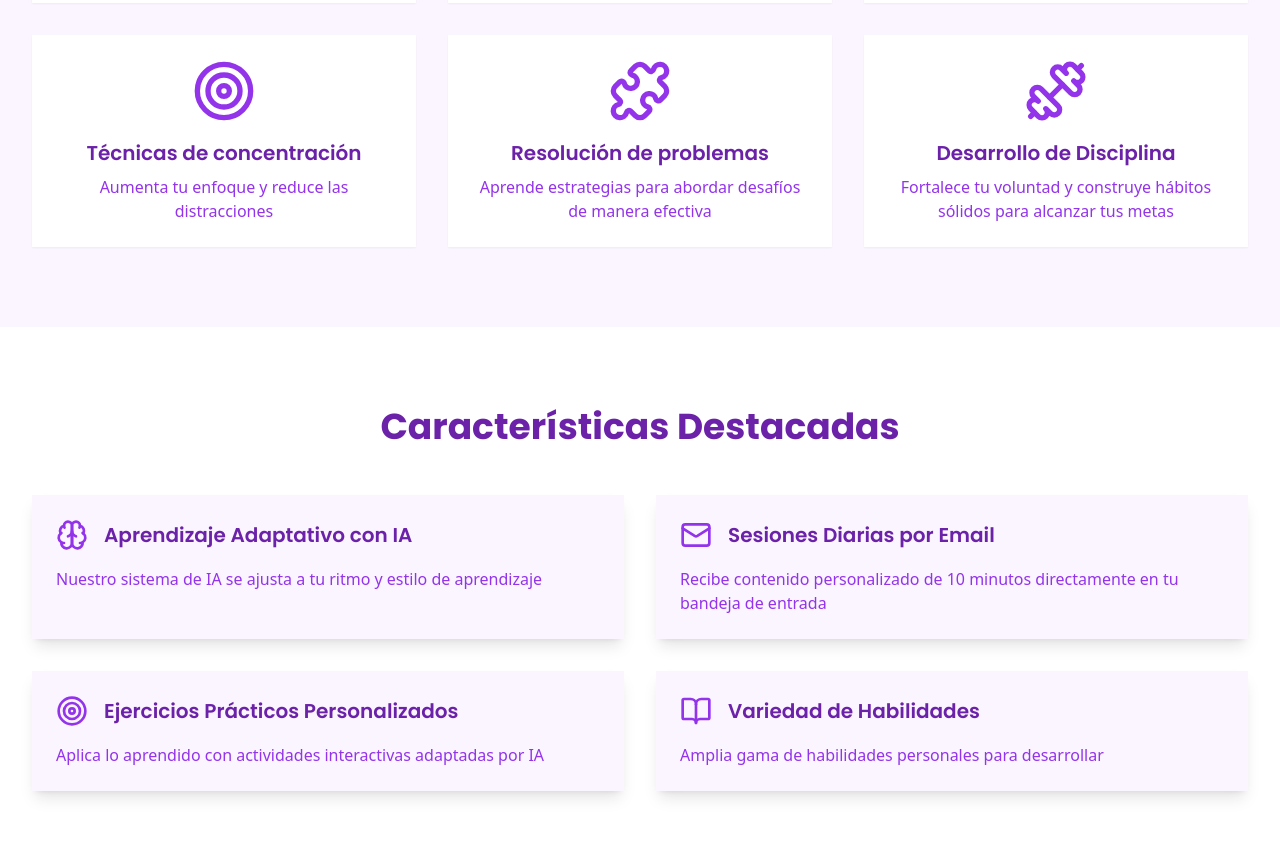
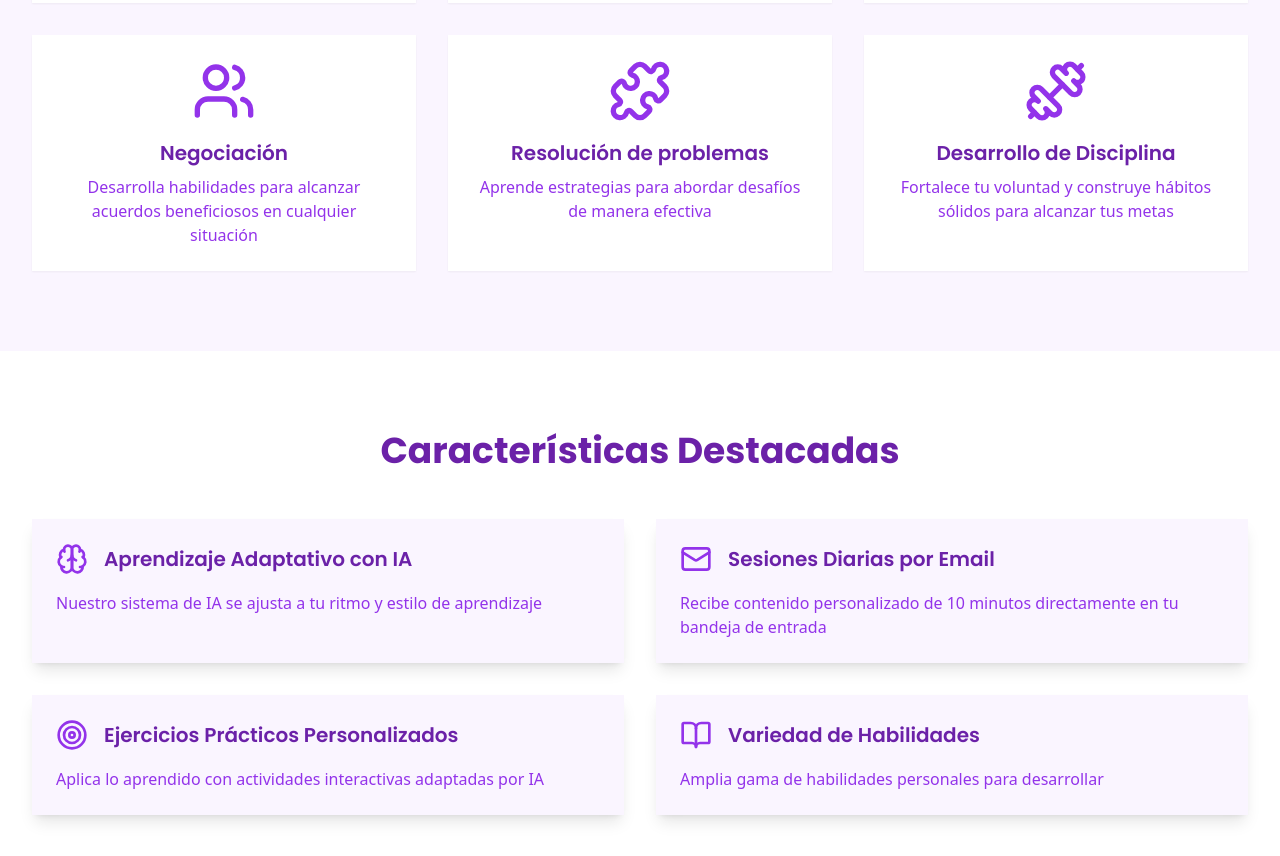
Before and after one commit to Ferrajju/skillvoo-landing, a Next.js app: page / in a window 1280 px wide. Shown: the part 2460-3316 px from the top of the page. Built offline with nearby package versions, Linux system fonts and the light colour scheme.

Commit message:
Canviando ecnicas concentración por Negocaiacion

```diff
--- a/app/page.tsx
+++ b/app/page.tsx
@@ -293,9 +293,9 @@ export default function LandingPage() {
                 description: "Aprende técnicas de influencia y persuasión psicológica",
               },
               {
-                title: "Técnicas de concentración",
-                icon: Target,
-                description: "Aumenta tu enfoque y reduce las distracciones",
+                title: "Negociación",
+                icon: Users,
+                description: "Desarrolla habilidades para alcanzar acuerdos beneficiosos en cualquier situación",
               },
               {
                 title: "Resolución de problemas",
```
